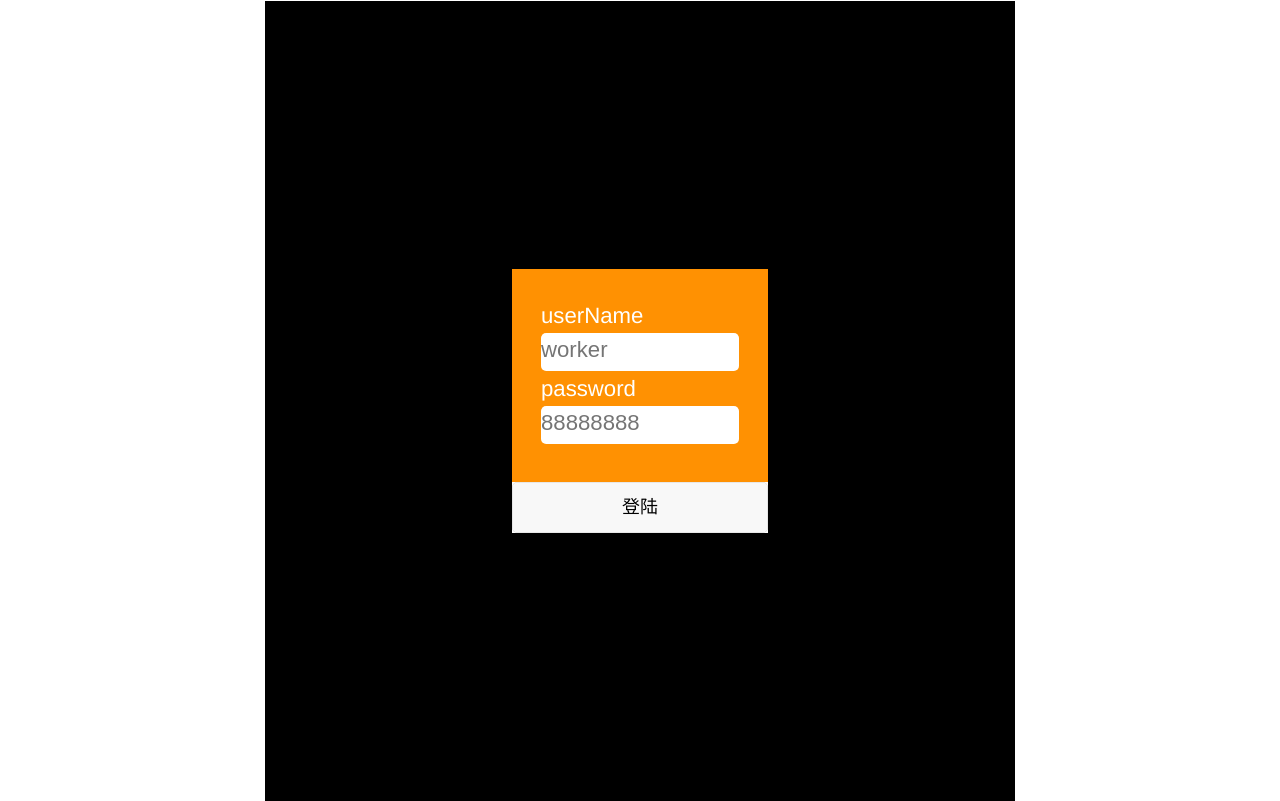
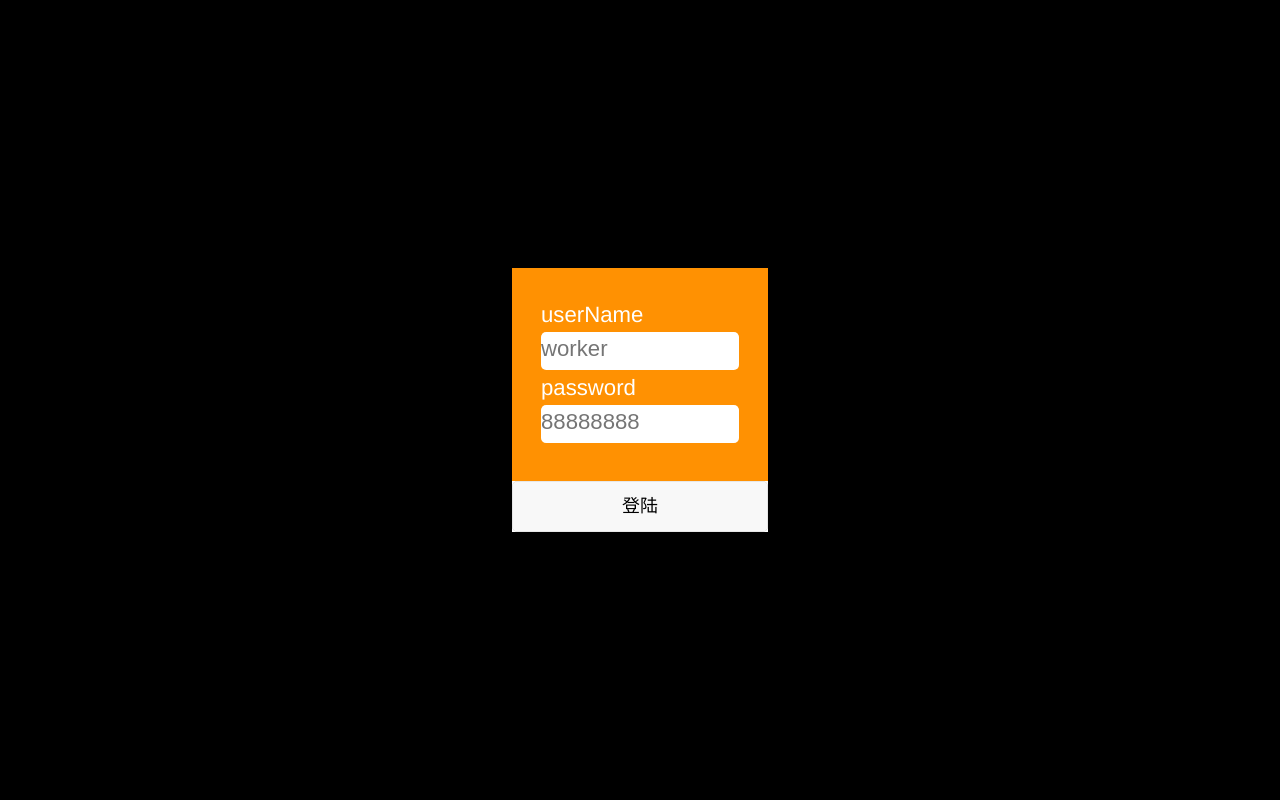
Before and after one commit to qq33923881/hhf, a plain HTML site: page hhf/index.html in a window 1280 px wide. Drawn offline with Linux system fonts and the light colour scheme; files that its build step writes are made by us from their sources; files whose address does not match are found by name.

Commit message:
Update index.html

```diff
--- a/hhf/index.html
+++ b/hhf/index.html
@@ -2,7 +2,7 @@
 <html>
 <head>
   <meta content="text/html; charset=utf-8" http-equiv="Content-Type">
-      <meta id="viewport" name="viewport" content="width=640,user-scalable=0">
+  <meta content="width=device-width,initial-scale=1,user-scalable=no" name="viewport">
   <meta name="apple-mobile-web-app-capable" content="yes">
   <meta name="apple-touch-fullscreen" content="yes">
   <meta name="format-detection" content="telephone=no,address=no">
@@ -14,7 +14,7 @@
     !function(x){function w(){var v,u,t,tes,s=x.document,r=s.documentElement,a=r.getBoundingClientRect().width;if(!v&&!u){var n=!!x.navigator.appVersion.match(/AppleWebKit.*Mobile.*/);v=x.devicePixelRatio;tes=x.devicePixelRatio;v=n?v:1,u=1/v}if(a>=640){r.style.fontSize="40px"}else{if(a<=320){r.style.fontSize="20px"}else{r.style.fontSize=a/320*20+"px"}}}x.addEventListener("resize",function(){w()});w()}(window);
   </script>
 <link href="/web/hhf/css/app.css" rel="stylesheet"></head>
-<body style="position: relative;margin: 1px auto;width: 750px;">
+<body>
   <div id="app"></div>
 <script type="text/javascript" src="/web/hhf/js/app.js"></script></body>
 </html>
```
